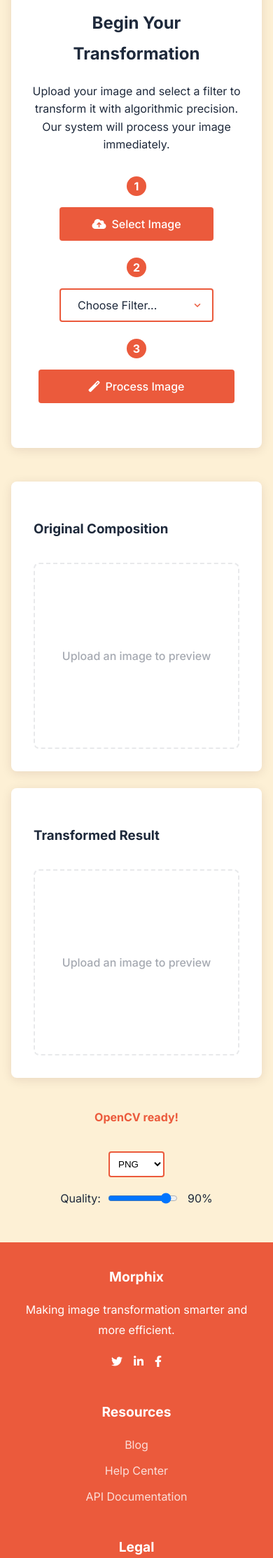
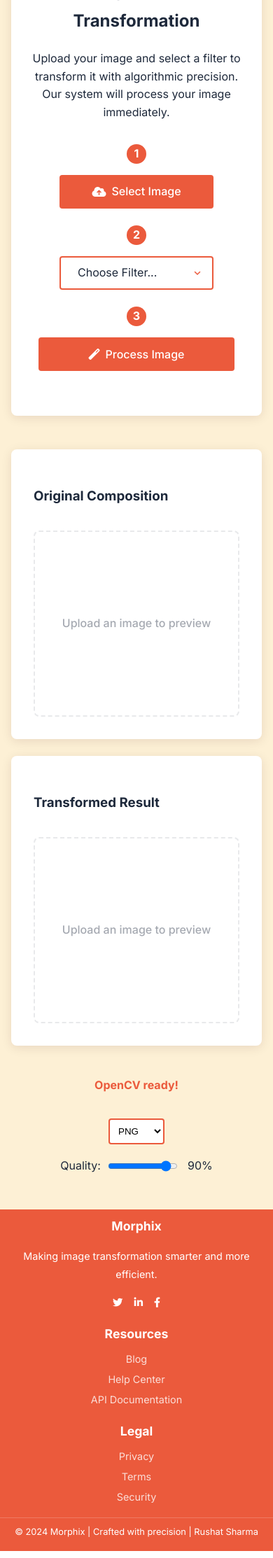
Before and after one commit to RushatSharma/Morphix, a Flask app: page / in a window 390 px wide. Shown: the part 934-3160 px from the top of the page at 70% size. Run offline with Flask 3, Linux system fonts and the light colour scheme; some libraries are stand-ins or nearby versions.

Commit message:
Update style.css

```diff
--- a/static/css/style.css
+++ b/static/css/style.css
@@ -392,6 +389,8 @@ h1.main-heading {
 .download-container {
     text-align: center;
     margin-top: 1.5rem;
+    position: relative; /* Add for stacking context */
+    z-index: 0;         /* Add for stacking context, ensure it's below pagination if they could visually mix */
 }
 
 .download-button {
@@ -470,8 +475,10 @@ h1.main-heading {
 footer {
     background-color: var(--orange-red);
     color: white;
-    padding: 2rem 0;
+    padding: 1rem 0;
     margin-top: 3rem;
+    position: relative; /* Add for stacking context */
+    z-index: 0;         /* Add for stacking context */
 
 }
 
@@ -486,14 +493,14 @@ footer {
 
 footer h4 {
     margin-top: 0;
-    margin-bottom: 1rem;
+    margin-bottom: 0.75rem;
     font-size: 1.2rem;
 }
 
 footer a {
     color: rgba(255, 255, 255, 0.8);
     display: block;
-    margin-bottom: 0.5rem;
+    margin-bottom: 0.25rem;
     text-decoration: none;
 }
 
@@ -504,8 +511,8 @@ footer a:hover {
 
 .copyright {
     text-align: center;
-    margin-top: 2rem;
-    padding-top: 1rem;
+    margin-top: 1.5rem;
+    padding-top: 0.75rem;
     border-top: 1px solid rgba(255,255,255,0.2);
     max-width: 1200px;
     margin-left: auto;
@@ -515,7 +522,7 @@ footer a:hover {
 .social-icons {
     display: flex;
     gap: 1rem;
-    margin-top: 1rem;
+    margin-top: 0.75rem;
 }
 
 .social-icons a {
@@ -568,25 +568,56 @@ footer a:hover {
 }
 
 @media (max-width: 768px) {
+    .format-controls {
+        flex-direction: column;
+    }
     .preview-container {
         grid-template-columns: 1fr;
         gap: 1.5rem;
     }
 
+    /* Footer adjustments for mobile */
+    footer {
+        padding: 0.75rem 0; /* Reduced padding */
+    }
+
     .footer-grid {
         grid-template-columns: 1fr;
         text-align: center;
+        gap: 1rem; /* Vertical spacing for stacked items */
+        padding: 0 1rem; /* Consistent side padding */
+    }
+
+    footer h4 {
+        font-size: 1.1rem; /* Slightly smaller */
+        margin-bottom: 0.5rem;
+    }
+
+    footer p,
+    footer a {
+        font-size: 0.9rem; /* Slightly smaller */
+    }
+
+    footer a {
+        margin-bottom: 0.2rem; /* Further reduced margin */
     }
 
     .social-icons {
         justify-content: center;
     }
 
-    .nav-links {
+    .copyright {
+        padding: 0.75rem 1rem 0.75rem; /* Added bottom padding */
+        margin-top: 1rem; /* Reduced margin */
+        font-size: 0.85rem; /* Smaller font */
+    }
+    /* End Footer adjustments for mobile */
+
+    .nav-links { /* This rule is from the original block */
         margin-top: 1rem;
     }
 
-    .nav-links a {
+    .nav-links a { /* This rule is from the original block */
         margin-left: 0;
         margin-right: 1.5rem;
     }
@@ -616,7 +647,7 @@ footer a:hover {
         padding: 2rem 1.5rem;
     }
 
-    .upload-steps {
+    .upload-steps { /* This rule is from the original block, ensure it's correct or merged if needed */
         gap: 1.5rem;
     }
 
@@ -642,10 +673,20 @@ footer a:hover {
         right: 0;
     }
 
-    /* Footer adjustments */
-    .copyright {
-        padding: 1rem 1rem 0;
+    /* Pagination adjustments for 768px */
+    .pagination {
+        flex-wrap: wrap;
+        padding-top: 0.25rem;
+        margin: 1.5rem 0;
     }
+
+    .pagination a {
+        min-width: 36px;
+        height: 36px;
+        font-size: 0.9rem;
+        margin-bottom: 5px;
+    }
+    /* End Pagination adjustments for 768px */
 }
 
 @media (max-width: 576px) {
@@ -705,8 +747,94 @@ footer a:hover {
         font-size: 1rem;
     }
 
-    /* Filter grid transition */
-    .filter-grid {
-        transition: transform 0.3s ease;
+    /* Pagination adjustments for 576px */
+    .pagination {
+        margin: 1rem 0; /* Further reduced margin */
+    }
+
+    .pagination a {
+        min-width: 32px;
+        height: 32px;
+        font-size: 0.85rem;
+        margin: 0 3px 5px; /* Adjusted horizontal margin */
+    }
+    /* End Pagination adjustments for 576px */
+
+    /* Footer adjustments for very small screens */
+    footer {
+        padding: 0.5rem 0; /* Further reduce top/bottom padding */
+    }
+
+    .footer-grid {
+        padding: 0 0.5rem; /* Adjust to be even tighter */
+        gap: 0.75rem; /* Further reduce gap */
+    }
+
+    .copyright {
+        padding: 0.5rem 0.5rem 0.5rem;
+        margin-top: 0.75rem;
+        font-size: 0.8rem; /* Slightly smaller copyright text */
+    }
+    /* End Footer adjustments for very small screens */
+}
+
+/* Hamburger Menu Styles */
+.hamburger-menu {
+    display: none; /* Hidden by default */
+    background: none;
+    border: none;
+    color: var(--dark-chocolate);
+    font-size: 1.5rem;
+    cursor: pointer;
+    padding: 0.5rem;
+}
+
+.mobile-nav {
+    display: none; /* Hidden by default */
+    flex-direction: column;
+    width: 100%;
+    background-color: white;
+    position: absolute;
+    top: 100%; /* Position below the nav bar */
+    left: 0;
+    box-shadow: 0 2px 5px var(--soft-shadow);
+    z-index: 99; /* Below nav but above other content */
+}
+
+.mobile-nav a {
+    color: var(--dark-chocolate);
+    padding: 1rem;
+    text-decoration: none;
+    border-bottom: 1px solid var(--parchment);
+    text-align: center;
+}
+
+.mobile-nav a:last-child {
+    border-bottom: none;
+}
+
+.mobile-nav a:hover {
+    background-color: var(--parchment);
+    color: var(--burgundy);
+}
+
+/* Media Query for Mobile Navigation */
+@media (max-width: 768px) {
+    nav .container .nav-links {
+        display: none; /* Hide desktop nav links */
+    }
+
+    .hamburger-menu {
+        display: block; /* Show hamburger button */
+    }
+
+    /* Style for when mobile nav is open */
+    .mobile-nav-active .mobile-nav {
+        display: flex;
+    }
+
+    /* Optional: Change hamburger icon when menu is open */
+    .mobile-nav-active .hamburger-menu i::before {
+        content: "\f00d"; /* Font Awesome times icon */
     }
 }
```
Also changed, not shown: other parts of static/css/style.css (+16 -19 lines).
